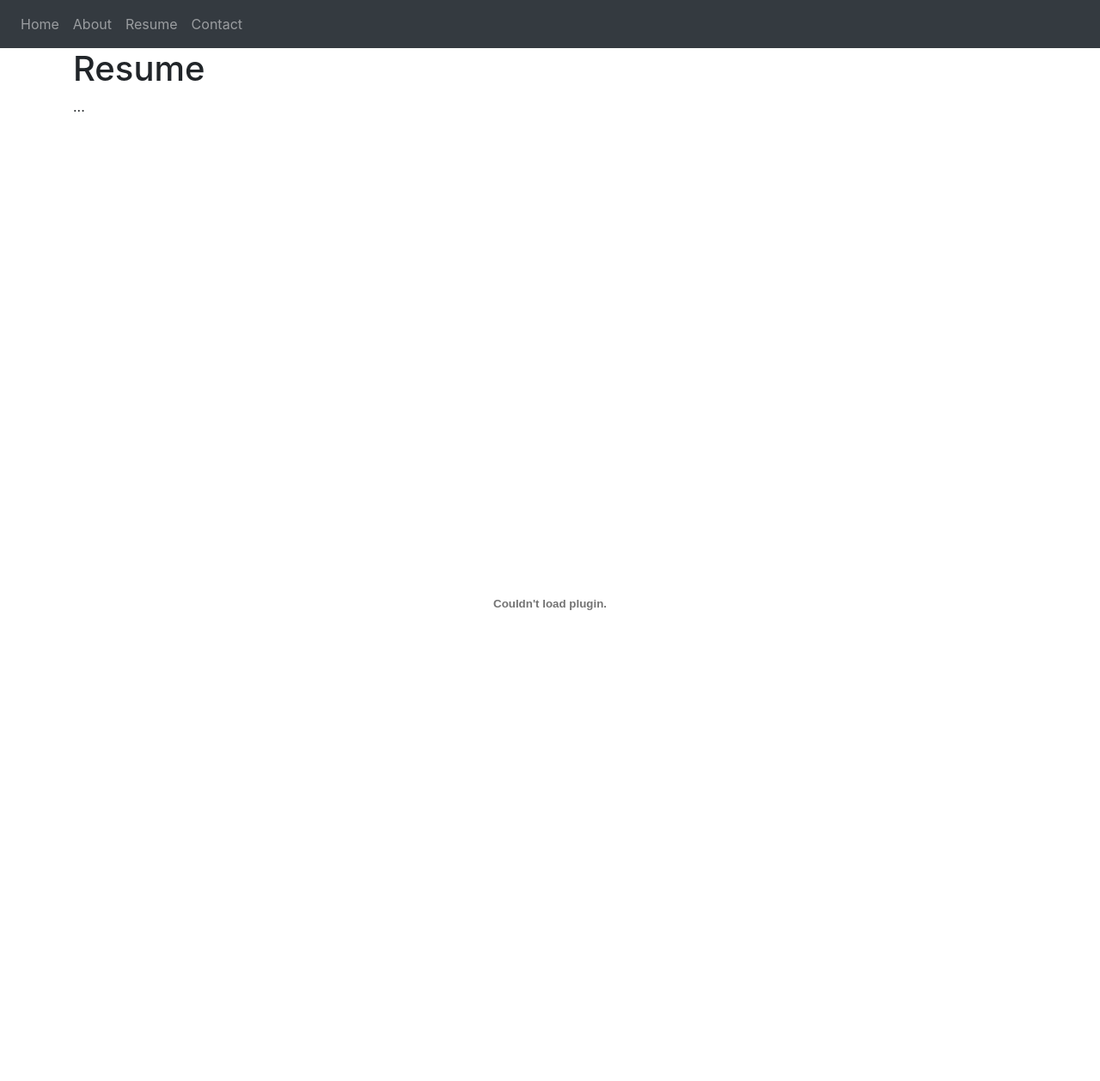
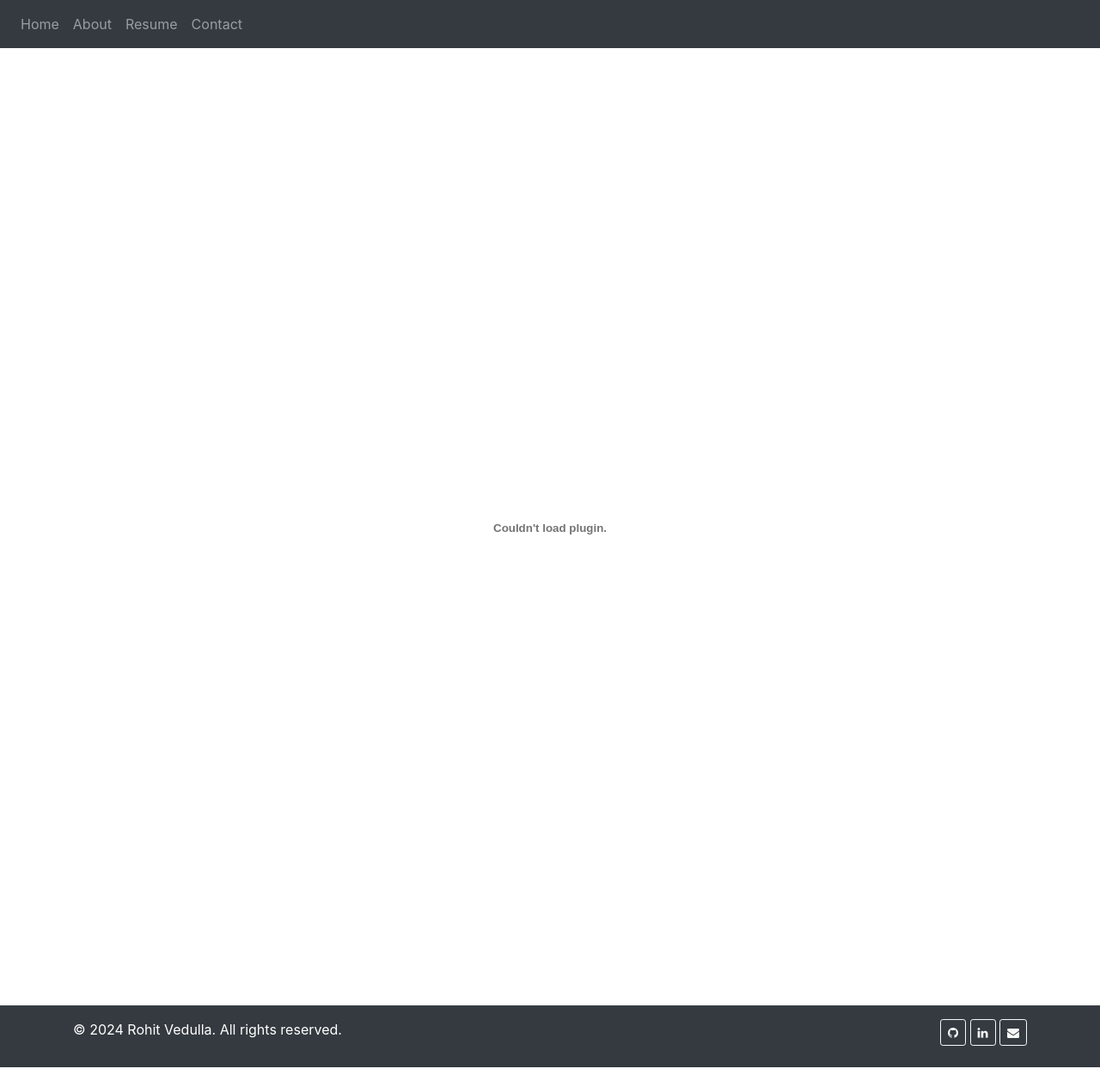
Before and after one commit to Rvedulla/rosite, a Flask app: page /resume in a window 1280 px wide. Shown: the whole page at 86% size. Run offline with Flask 3, Linux system fonts and the light colour scheme; some libraries are stand-ins or nearby versions.

Commit message:
Added footer to all pages, updated resume

```diff
--- a/my_website/templates/base.html
+++ b/my_website/templates/base.html
@@ -16,6 +16,29 @@
     />
 
     <title>{% block title %}Home{% endblock %}</title>
+
+    <style>
+      html, body {
+        height: 100%;
+        margin: 0;
+      }
+
+      body {
+        display: flex;
+        flex-direction: column;
+      }
+
+      .content {
+        flex: 1;
+      }
+
+      footer {
+        background-color: #343a40;
+        color: white;
+        padding: 10px 0;
+      }
+    </style>
+
   </head>
   <body>
     <nav class="navbar navbar-expand-lg navbar-dark bg-dark">
@@ -55,7 +78,29 @@
     </div>
     {% endif %} {% endfor %} {% endif %} {% endwith %}
 
-    <div class="container">{% block content %} {% endblock %}</div>
+    <div class="container content">{% block content %} {% endblock %}</div>
+
+    <footer class="bg-dark text-white text-center py-3 mt-auto">
+      <div class="container">
+        <div class="row">
+          <div class="col-md-6 text-left">
+        <p>&copy; 2024 Rohit Vedulla. All rights reserved.</p>
+          </div>
+          <div class="col-md-6 text-right">
+            <a href="https://github.com/Rvedulla" class="btn btn-outline-light btn-sm" target="_blank">
+              <i class="fa fa-github"></i>
+            </a>
+            <a href="https://linkedin.com/in/rohit-vedulla" class="btn btn-outline-light btn-sm" target="_blank">
+              <i class="fa fa-linkedin"></i>
+            </a>
+            <a href="mailto:rvedulla@live.com" class="btn btn-outline-light btn-sm" target="_blank">
+              <i class="fa fa-envelope"></i>
+            </a>
+
+          </div>
+      </div>
+    </footer>
+
     <script
       src="https://code.jquery.com/jquery-3.2.1.slim.min.js"
       integrity="sha384-KJ3o2DKtIkvYIK3UENzmM7KCkRr/rE9/Qpg6aAZGJwFDMVNA/GpGFF93hXpG5KkN"
--- a/my_website/templates/home.html
+++ b/my_website/templates/home.html
@@ -6,4 +6,8 @@
     <h1>Welcome to My Website</h1>
     <p>This is a simple website created with Python and HTML.</p>
     <p>Rohit Vedulla</p>
+
+    <button type="button" class="block">Block Button</button>
+
+
 {% endblock %}
--- a/my_website/templates/resume.html
+++ b/my_website/templates/resume.html
@@ -4,8 +4,7 @@
 {% block title %}Resume{% endblock %}
 
 {% block content %}
-    <h1>Resume</h1>
-    <p>...</p>
+    <h1> </h1>
 
     <div class="pdf-container">
         <embed src="/static/pdf/resume.pdf" width="100%" height="1100px" />
--- a/my_website/views.py
+++ b/my_website/views.py
@@ -16,5 +16,6 @@
     return render_template('contact.html')
 
 @views.route('/resume')
+# methods=['GET', 'POST'] add to line above maybe
 def resume():
     return render_template('resume.html')
```
Also changed, not shown: my_website/static/style.css (+13 -0 lines), my_website/templates/index.html (deleted, +0 -14 lines), my_website/templates/menu.html (deleted, +0 -9 lines), 1 other file.
